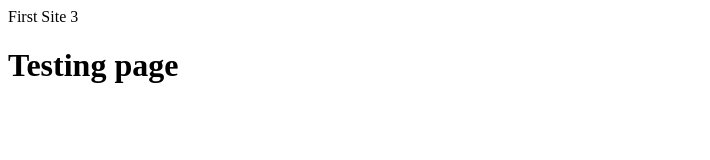
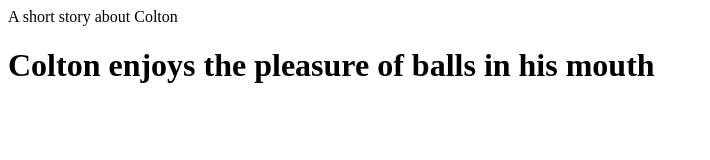
Before and after one commit to nathaniel-html/First-Website, a plain HTML site: page index.html in a window 1280 px wide. Shown: the whole page, without its empty margins (0-710 px from the left). Drawn offline with Linux system fonts and the light colour scheme.

Commit message:
Update index.html

```diff
--- a/index.html
+++ b/index.html
@@ -1,10 +1,10 @@
  <html>
 <head>
-First Site 3
+A short story about Colton
 </head>
 <body>
 <h1>
-Testing page
+Colton enjoys the pleasure of balls in his mouth
 </h1>
 </body>
 </html>
```
